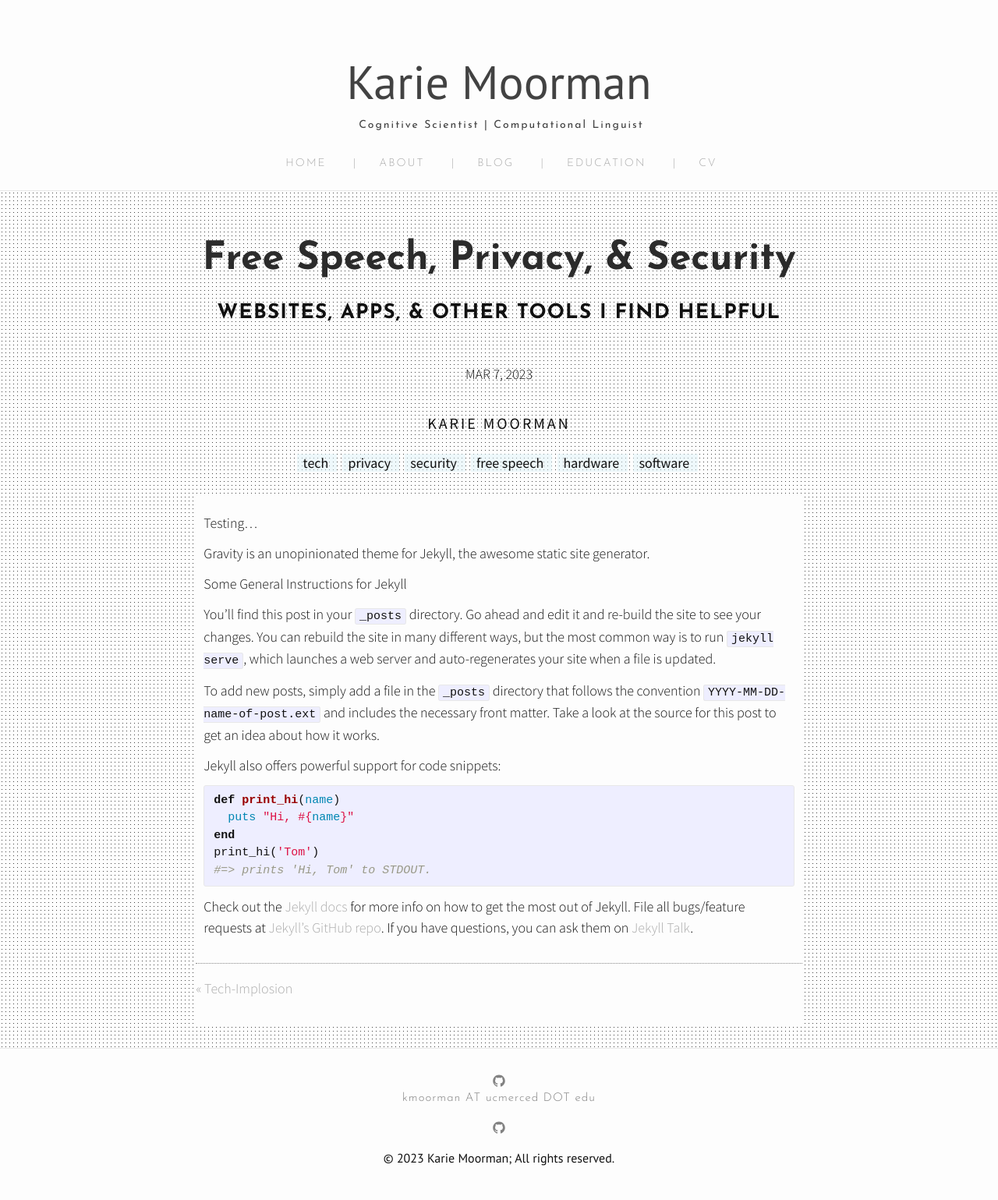
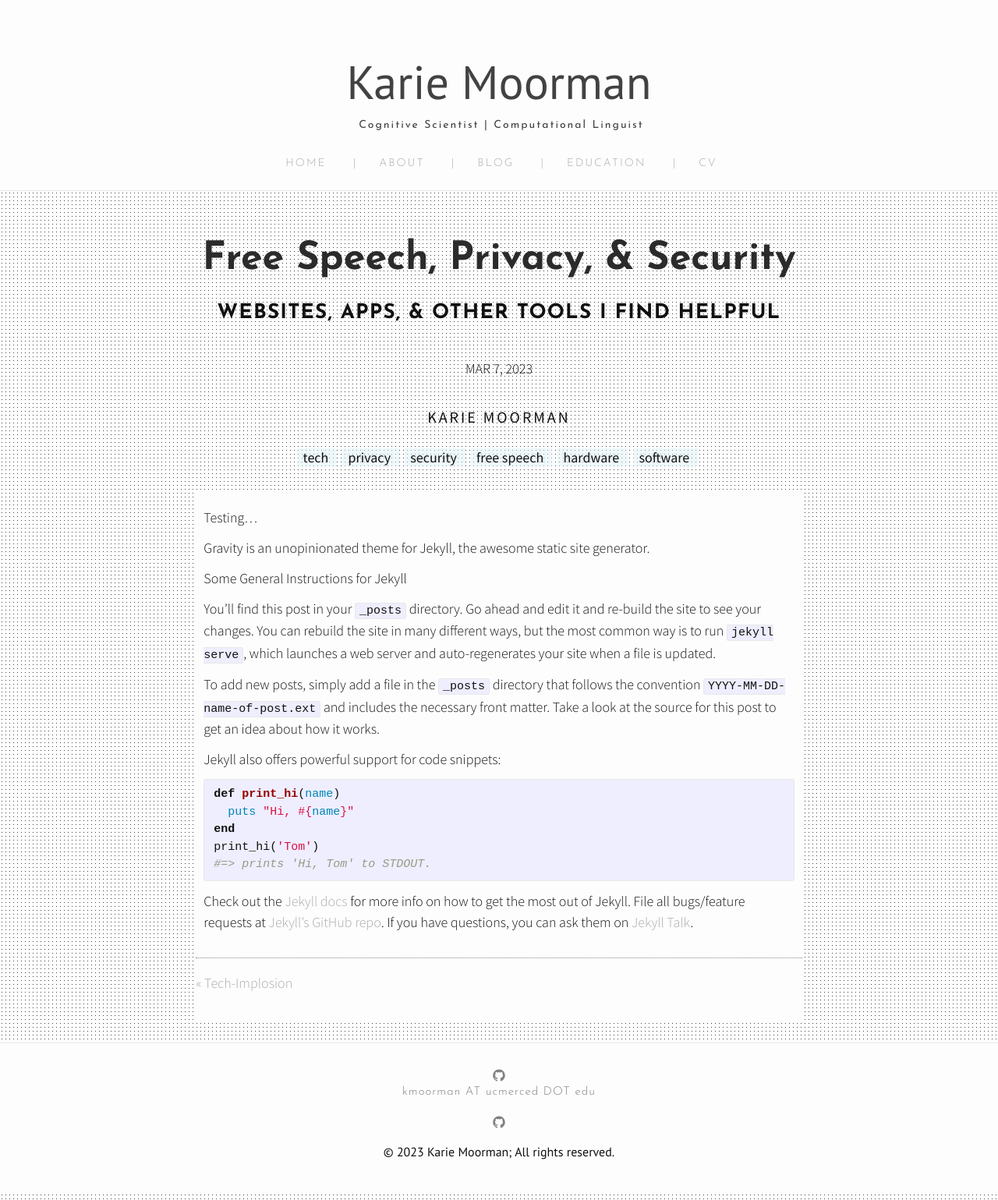
Before and after one commit to kariemoorman/kariemoorman.github.io, a Jekyll site: the page built from _posts/2016-03-30-welcome-to-jekyll.markdown, in a window 1280 px wide. Shown: the whole page at 78% size. Built offline with Jekyll 4.4.1, drawn with Linux system fonts in a browser that asks for light colours; nearby versions of some CDN libraries.

Commit message:
Update style.scss

```diff
--- a/css/style.scss
+++ b/css/style.scss
@@ -535,7 +535,7 @@ pre {
   @include media-query($on-laptop) {
     font-size: 20px;
   }
-  padding-bottom: calc($spacing-unit * 1.5);
+  padding-bottom: $spacing-unit * 1.25;
 }
 .post-author {
   letter-spacing: 3px !important;
```
